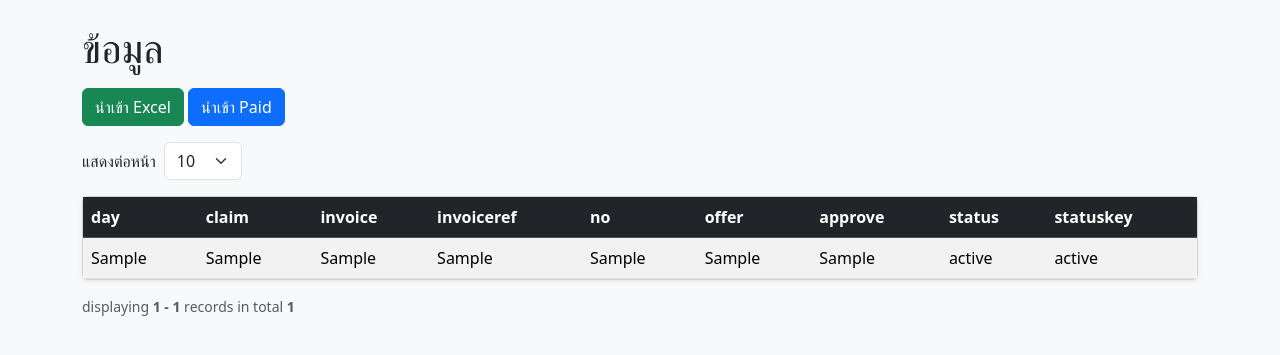
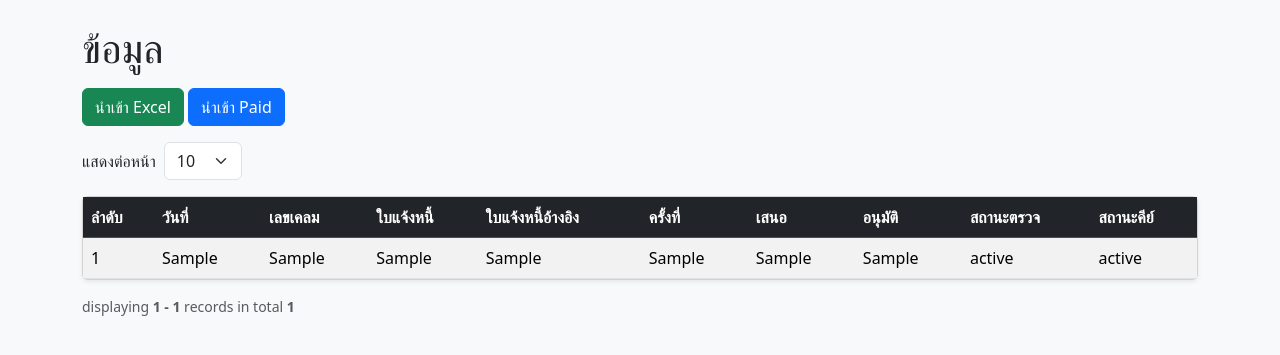
Before and after one commit to zxy-88/paid, a Flask app: page / in a window 1280 px wide. Shown: the top 355 px of the page. Run offline with Flask 3, Linux system fonts and the light colour scheme; tables that the repository leaves empty or names only in its code hold one stand-in row (values such as "Sample post"); some libraries are stand-ins or nearby versions.

Commit message:
update index.html Thai headers and numbering

```diff
--- a/templates/index.html
+++ b/templates/index.html
@@ -35,20 +35,22 @@
                 <table class="table table-striped table-hover mb-0 align-middle">
                     <thead class="table-dark">
                         <tr>
-                            <th>day</th>
-                            <th>claim</th>
-                            <th>invoice</th>
-                            <th>invoiceref</th>
-                            <th>no</th>
-                            <th>offer</th>
-                            <th>approve</th>
-                            <th>status</th>
-                            <th>statuskey</th>
+                            <th>ลำดับ</th>
+                            <th>วันที่</th>
+                            <th>เลขเคลม</th>
+                            <th>ใบแจ้งหนี้</th>
+                            <th>ใบแจ้งหนี้อ้างอิง</th>
+                            <th>ครั้งที่</th>
+                            <th>เสนอ</th>
+                            <th>อนุมัติ</th>
+                            <th>สถานะตรวจ</th>
+                            <th>สถานะคีย์</th>
                         </tr>
                     </thead>
                     <tbody>
                         {% for r in rows %}
                         <tr>
+                            <td>{{ loop.index + (page - 1) * per_page }}</td>
                             <td>{{ r.day }}</td>
                             <td>{{ r.claim }}</td>
                             <td>{{ r.invoice }}</td>
```
